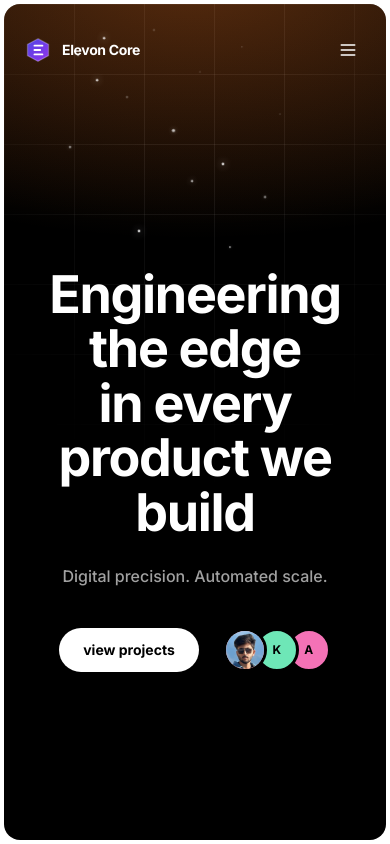
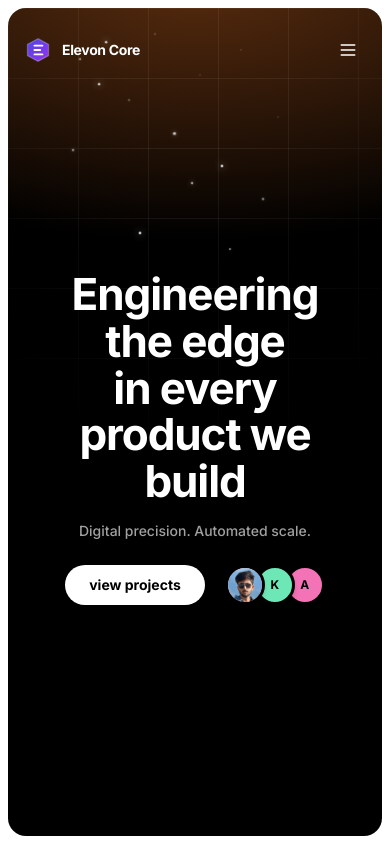
Before and after one commit to elevoncore/elevon-core, a Next.js app: page / in a window 390 px wide. Shown: the top 844 px of the page. Built offline with nearby package versions, Linux system fonts and the light colour scheme.

Commit message:
fix(hero): ensure 100dvh viewport containment and rounded framed canvas

```diff
--- a/components/Hero.tsx
+++ b/components/Hero.tsx
@@ -1,7 +1,7 @@
 'use client';
 
 import Image from 'next/image';
-import type { CSSProperties, MouseEvent } from "react";
+import type { MouseEvent } from "react";
 import React from "react";
 
 interface Star {
@@ -34,13 +34,12 @@ export default function Hero() {
     e.preventDefault();
     const element = document.getElementById(id);
     if (element) {
-      element.scrollIntoView({ behavior: 'smooth', block: 'center' });
+      element.scrollIntoView({ behavior: 'smooth', block: 'start' });
     }
   };
 
   return (
-    <div className="w-full h-[100dvh] bg-background p-1 sm:p-[6px] dark:p-0 transition-all duration-300">
-
+    <div className="w-full h-screen h-[100dvh] max-h-[100dvh] bg-white p-2 sm:p-3 md:p-4 flex flex-col justify-center items-center box-border overflow-hidden">
       <style>{`
         @keyframes subtle-twinkle {
           0%, 100% { opacity: 0.2; transform: scale(0.8); }
@@ -48,14 +47,15 @@ export default function Hero() {
         }
       `}</style>
 
-      {/* Notice the dark:rounded-none added here */}
-      <section id="home" className="relative mx-auto w-full h-full max-w-[1600px] overflow-hidden rounded-[16px] sm:rounded-[20px] dark:rounded-none bg-[#000000] flex flex-col justify-center items-center transition-all duration-300">
-
+      {/* Black card container strictly contained within 100dvh with visible white border all around */}
+      <section
+        id="home"
+        className="relative mx-auto w-full h-full max-w-[1600px] overflow-hidden rounded-[18px] sm:rounded-[24px] bg-[#000000] flex flex-col justify-center items-center px-4 sm:px-6"
+      >
         {/* Faint grid */}
         <div
           className="pointer-events-none absolute inset-0"
-          style={
-            {
+          style={{
             backgroundImage:
               "linear-gradient(to right, rgba(255,255,255,0.07) 1px, transparent 1px), linear-gradient(to bottom, rgba(255,255,255,0.07) 1px, transparent 1px)",
             backgroundSize: "70px 70px",
@@ -63,8 +63,7 @@ export default function Hero() {
               "radial-gradient(ellipse 85% 65% at 50% 0%, black 30%, transparent 90%)",
             WebkitMaskImage:
               "radial-gradient(ellipse 85% 65% at 50% 0%, black 30%, transparent 90%)",
-            } as React.CSSProperties
-          }
+          }}
         />
 
         {/* Primary warm glow */}
@@ -85,8 +84,8 @@ export default function Hero() {
           }}
         />
 
-        {/* Scattered stars */}
-        <div className="pointer-events-none absolute inset-0">
+        {/* Scattered stars with reduced motion fallback */}
+        <div className="pointer-events-none absolute inset-0 motion-reduce:hidden">
           {STARS.map((star, i) => (
             <span
               key={i}
@@ -102,43 +101,55 @@ export default function Hero() {
           ))}
         </div>
 
-        {/* --- Main Centered Content --- */}
-        <div className="relative z-10 flex flex-col items-center text-center w-full px-6 sm:px-10 lg:px-14 mt-24">
-
-          <h1 className="max-w-5xl text-[3.25rem] sm:text-[4rem] md:text-[5rem] lg:text-[5.5rem] font-bold leading-[1.05] tracking-tight text-white">
+        {/* Main Content - Vertically centered with padding for navbar */}
+        <div className="relative z-10 flex flex-col items-center text-center w-full max-w-5xl px-4 sm:px-8 pt-8 sm:pt-12">
+          <h1 className="font-display text-[2.75rem] sm:text-[3.75rem] md:text-[4.75rem] lg:text-[5.25rem] font-bold leading-[1.06] tracking-tight text-white max-w-5xl">
             Engineering the edge <br />
             in every product we <br />
             build
           </h1>
 
-          <p className="mt-6 text-base font-medium text-neutral-400 sm:text-lg">
+          <p className="mt-4 sm:mt-5 text-sm sm:text-base md:text-lg font-medium text-neutral-400 max-w-2xl">
             Digital precision. Automated scale.
           </p>
 
-          <div className="mt-10 flex flex-wrap items-center justify-center gap-6">
-
+          <div className="mt-6 sm:mt-8 flex flex-wrap items-center justify-center gap-5 sm:gap-6">
             <a
               href="#projects"
               onClick={(e) => handleScroll(e, 'projects')}
-              className="group flex items-center gap-2 rounded-full bg-white px-6 py-3 text-sm font-bold text-black transition-all hover:bg-neutral-200 hover:scale-105 active:scale-95 shadow-md"
+              className="group flex items-center gap-2 rounded-full bg-white px-6 py-2.5 sm:py-3 text-sm font-bold text-black transition-all hover:bg-neutral-200 hover:scale-105 active:scale-95 shadow-md"
             >
               view projects
             </a>
 
-            <div className="flex items-center text-sm">
-              <div className="flex -space-x-3">
-                <div className="z-30 h-11 w-11 overflow-hidden rounded-full border-[3px] border-[#000000] bg-[#fca5a5]">
-                  <Image src="/mudassar-zoom.jpg" alt="Mudassar" width={44} height={44} className="h-full w-full object-cover scale-105" />
+            <div className="flex items-center text-sm" aria-label="Core Engineering Team">
+              <div className="flex -space-x-2.5 sm:-space-x-3">
+                <div
+                  className="z-30 h-10 w-10 sm:h-11 sm:w-11 overflow-hidden rounded-full border-[3px] border-[#000000] bg-[#fca5a5] shadow-md transition-transform hover:scale-110"
+                  title="Mudassar — Web & Automation"
+                >
+                  <Image
+                    src="/mudassar-zoom.jpg"
+                    alt="Mudassar"
+                    width={44}
+                    height={44}
+                    className="h-full w-full object-cover scale-105"
+                  />
                 </div>
-                <div className="z-20 flex h-11 w-11 items-center justify-center rounded-full border-[3px] border-[#000000] bg-[#6ee7b7] text-xs font-bold text-black">
+                <div
+                  className="z-20 flex h-10 w-10 sm:h-11 sm:w-11 items-center justify-center rounded-full border-[3px] border-[#000000] bg-[#6ee7b7] text-xs font-bold text-black shadow-md transition-transform hover:scale-110"
+                  title="Kashan — ML & Web"
+                >
                   K
                 </div>
-                <div className="z-10 flex h-11 w-11 items-center justify-center rounded-full border-[3px] border-[#000000] bg-[#f472b6] text-xs font-bold text-black">
+                <div
+                  className="z-10 flex h-10 w-10 sm:h-11 sm:w-11 items-center justify-center rounded-full border-[3px] border-[#000000] bg-[#f472b6] text-xs font-bold text-black shadow-md transition-transform hover:scale-110"
+                  title="Abdullah — Sr. Full Stack"
+                >
                   A
                 </div>
               </div>
             </div>
-
           </div>
         </div>
       </section>
```
Lines whose indentation alone changed are shown as unchanged.
